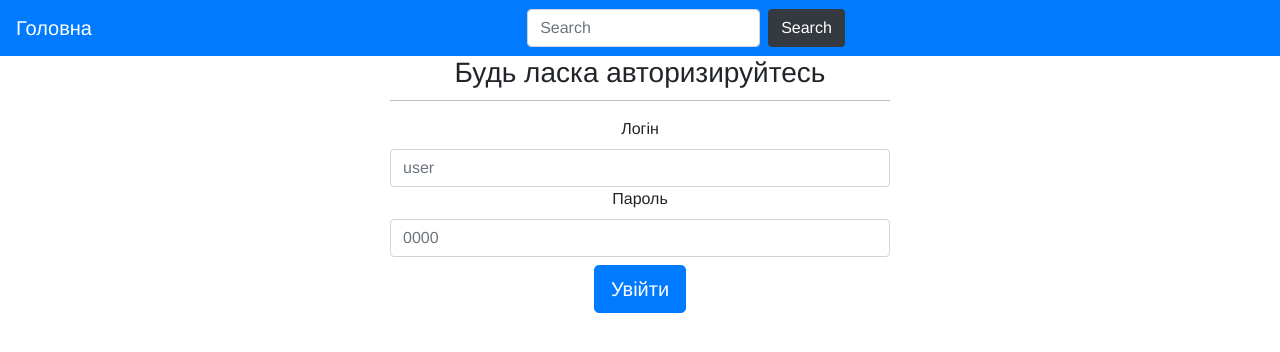
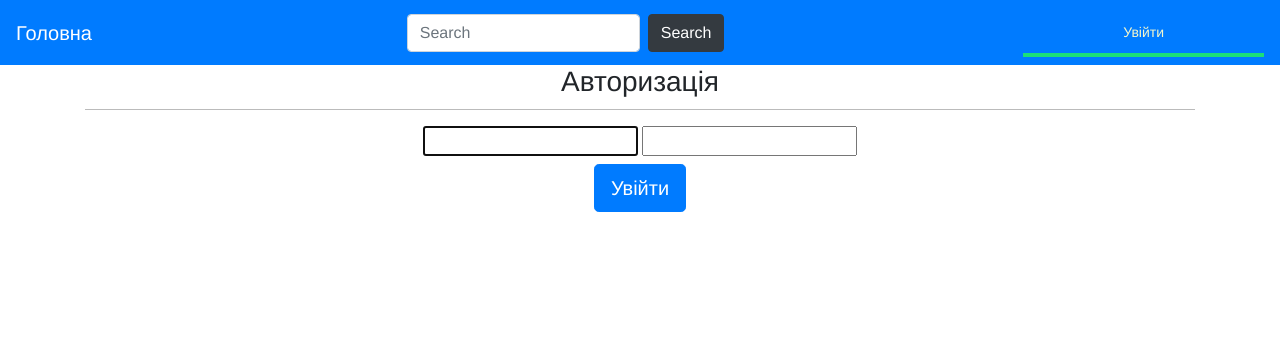
Before and after one commit to viktoriia28key/Site1.2, a Django app: page /blog/login/?next=/blog/dashboard/ in a window 1280 px wide. Shown: the top 352 px of the page. Run offline with Django 4.2, Linux system fonts and the light colour scheme; parts of the project's set-up code (start-up, migrations or seed data) failed here and were passed over; some libraries are stand-ins or nearby versions.

Commit message:
add dashboard

```diff
--- a/mysite/blog/static/css/style.css
+++ b/mysite/blog/static/css/style.css
@@ -52,3 +52,24 @@ p.date {
     width: 500px;
     margin: 0 auto;
 }
+#header {
+    padding:10px 100px;
+    font-size:14px;
+    color:#fff;
+    border-bottom:4px solid #1cdf78;
+    overflow:auto;
+}
+
+
+
+#header a {
+    color:#f3f7cc;
+}
+#header a:hover {
+    color:#fff;
+}
+
+#header .user {
+    float:right;
+    padding-top:4px;
+}
--- a/mysite/blog/templates/blog/base.html
+++ b/mysite/blog/templates/blog/base.html
@@ -16,8 +16,23 @@
              <form class="form-inline my-2 my-lg-0">
                  <input class="form-control mr-sm-2" type="search" placeholder="Search" aria-label="Search">
                  <button class="btn btn-dark my-2 my-sm-0" type="submit">Search</button>
-             </form>         </div>
-     </nav>   {% endblock %}
+             </form>
+         </div>
+
+         <div id="header">
+            <span class="user">
+                {% if request.user.is_authenticated %}
+                    <a href="{% url 'blog:dashboard' %}" class="pr-3">
+                        {{ request.user.first_name }}
+                    </a>
+                    <a href="{% url 'blog:logout' %}">Вийти</a>
+                {% else %}
+                    <a href="{% url 'blog:login' %}">Увійти</a>
+                {% endif %}
+            </span>
+        </div>
+     </nav>
+   {% endblock %}
    {%block content%}
      <h1>Content</h1>   {% endblock %}
 
--- /dev/null
+++ b/mysite/blog/templates/registration/login.html
@@ -0,0 +1,22 @@
+
+{% extends "blog/base.html" %}{% load bootstrap %}
+{% block title %}    Логін
+{% endblock title %}
+{% block content %}
+<div class="container text-center sign-in">
+        {% if form.errors %}
+  <p>Неправильно введено логін або пароль</p>
+        {% else %}
+  <h1 class="h3 mb-3 font-weight-normal">Авторизація</h1>
+        {% endif %}
+  <form action="{% url 'blog:login' %}" class="form-sign-in login-form" method="post" >
+            {{ form.username|bootstrap }}
+            {{ form.password|bootstrap }}
+            {% csrf_token %}
+            <input type="hidden" name="next" value="{{next}}">
+    <button class="btn btn-lg btn-primary mt-2" type="submit" >
+                Увійти
+  </button>
+        </form>
+</div>
+{% endblock content %}
--- a/mysite/blog/urls.py
+++ b/mysite/blog/urls.py
@@ -1,5 +1,7 @@
 from django.urls import path
 from . import views
+from django.contrib.auth import views as auth_views
+
 app_name = 'blog'
 urlpatterns = [
     # post views
@@ -7,5 +9,9 @@ urlpatterns = [
     #path('', views.PostListViev.as_view(), name='post_list'),
     path('<int:year>/<int:month>/<int:day>/<slug:post>/', views.post_detail, name='post_detail'),
     path('tag/<slug:tag_slug>/',views.post_list, name='post_list_by_tag'),
-    path('login/', views.user_login, name='login'),
+    #path('login/', views.user_login, name='login'),
+    path('login/', auth_views.LoginView.as_view(), name='login'),
+    path('logout/', auth_views.LogoutView.as_view(), name='logout'),
+    path('dashboard/', views.dashboard, name='dashboard'),
+
 ]
--- a/mysite/blog/views.py
+++ b/mysite/blog/views.py
@@ -9,25 +9,7 @@ from django.db.models import Count
 from django.http import HttpResponse
 from django.contrib.auth import authenticate, login
 from .forms import LoginForm
-def user_login(request):
-    if request.method == 'POST':
-        form = LoginForm(request.POST)
-        if form.is_valid():
-            cd = form.cleaned_data
-            user = authenticate(request,
-                                username=cd['username'],
-                                password=cd['password'])
-            if user is not None:
-                if user.is_active:
-                    login(request, user)
-                    return HttpResponse('Authenticated successfully')
-                else:
-                    return HttpResponse('Disabled account')
-            else:
-                return HttpResponse('Invalid login')
-    else:
-        form = LoginForm()
-    return render(request, 'blog/account/login.html', {'form': form})
+from django.contrib.auth.decorators import login_required
 
 
 class PostListViev(ListView):
@@ -36,6 +18,7 @@ class PostListViev(ListView):
     paginate_by = 3
     template_name = 'blog/post/list.html'
 
+@login_required
 def post_list(request, tag_slug=None):
     object_list = Post.objects.all()
     tag = None
@@ -93,3 +76,12 @@ def post_detail(request, year, month, day, post):
                                                      'comment_form': comment_form,
                                                      'similar_posts': similar_posts
                                                      })
+
+
+@login_required
+def dashboard(request):
+    user=request.user
+    posts_pub=Post.objects.filter(author=user,status='published')
+    posts_draft=Post.objects.filter(author=user,status='draft')
+    return render(request,'blog/account/dashboard.html',{'posts_pub':posts_pub,
+                                                         'posts_draft':posts_draft})
--- a/mysite/mysite/settings.py
+++ b/mysite/mysite/settings.py
@@ -31,9 +31,15 @@ import os
 MEDIA_URL = '/media/'
 MEDIA_ROOT = os.path.join(BASE_DIR, 'media/')
 
+LOGIN_REDIRECT_URL='blog:post_list'
+LOGIN_URL='blog:login'
+LOGOUT_URL='blog:logout'
+
 # Application definition
 
 INSTALLED_APPS = [
+
+    'bootstrapform',
     'taggit',
     'django.contrib.admin',
     'django.contrib.auth',
```
Also changed, not shown: mysite/blog/templates/blog/account/dashboard.html (added, +17 -0 lines), mysite/blog/templates/registration/logged_out.html (added, +9 -0 lines), mysite/db.sqlite3.
